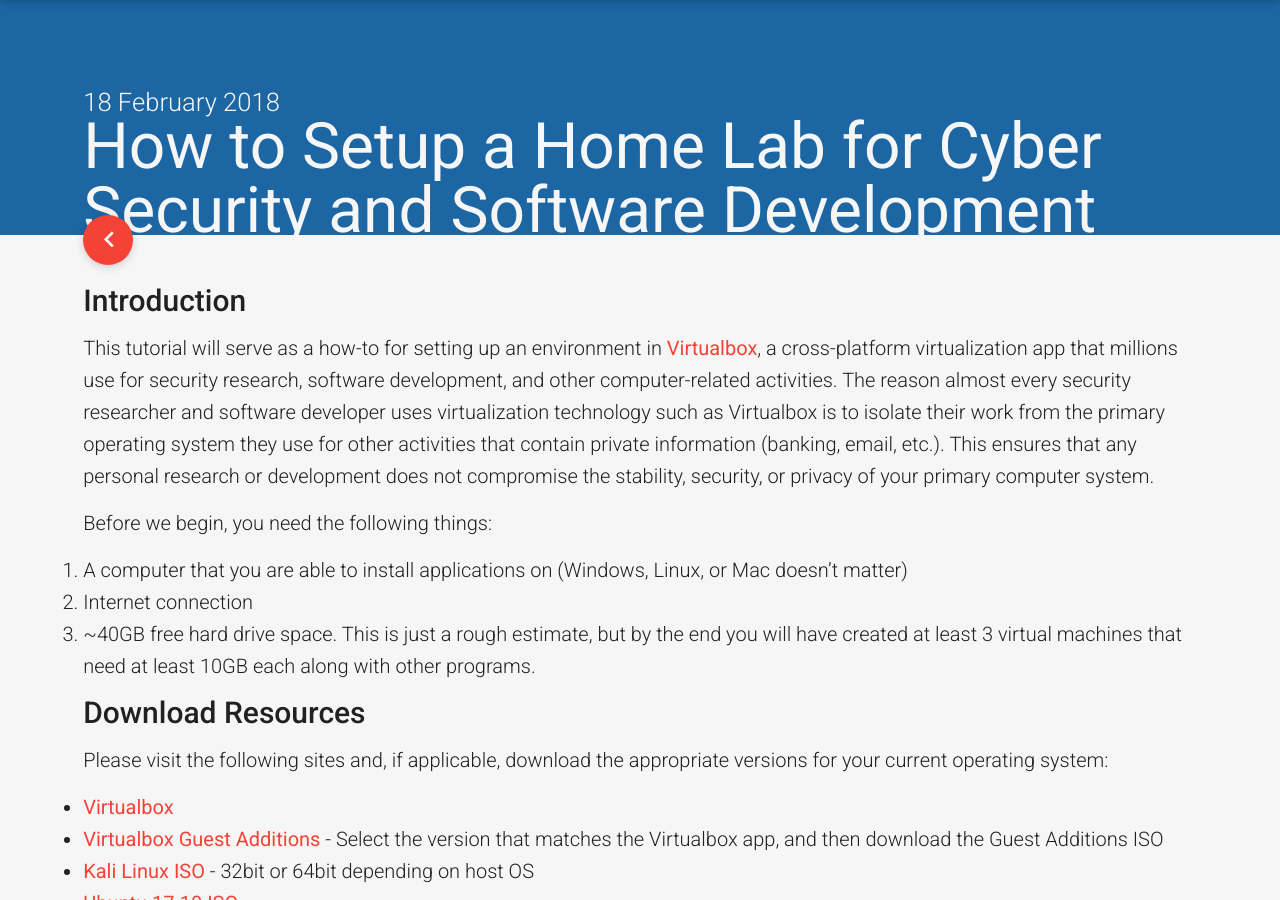
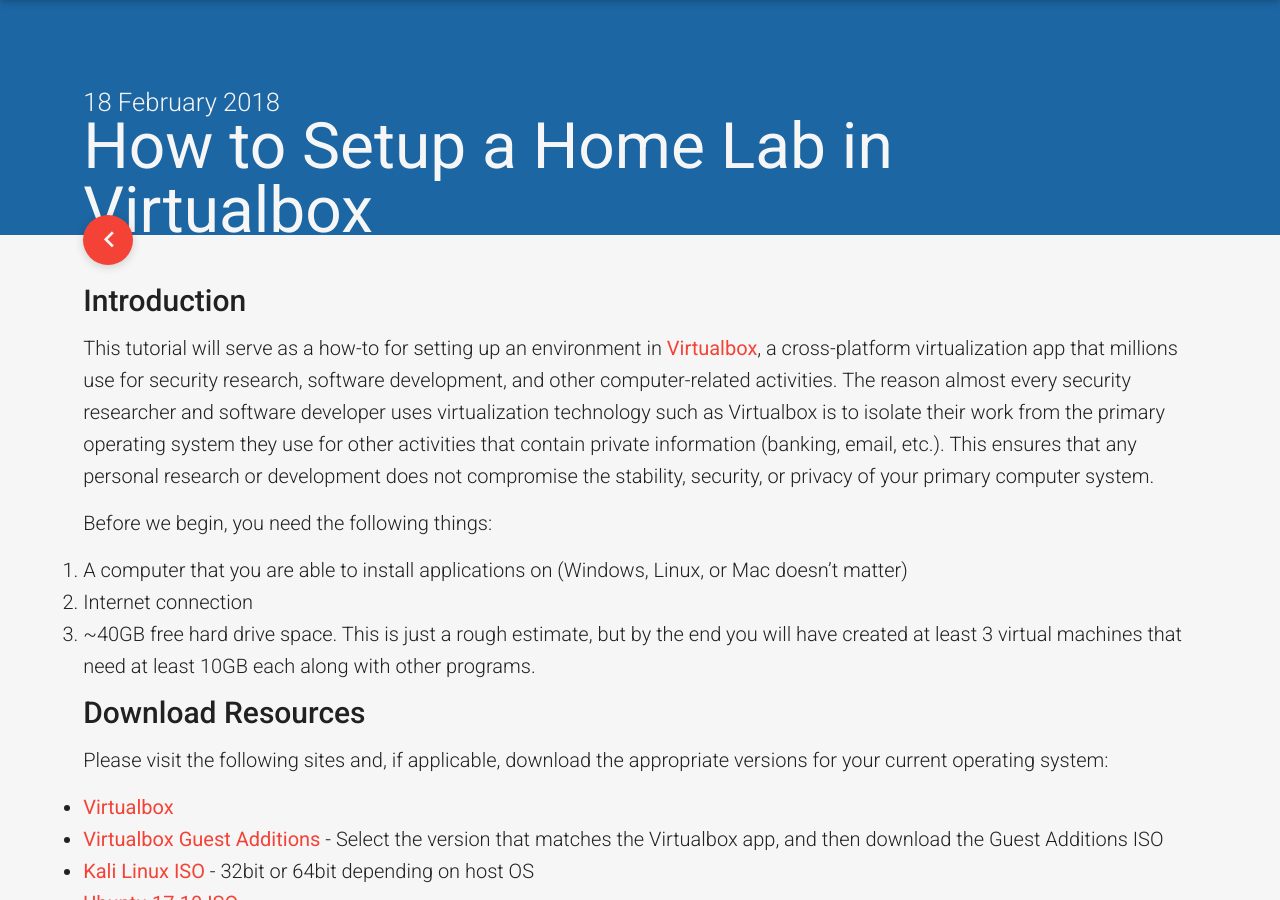
Before and after one commit to spitfire55/spitfire55.github.io, a Jekyll site: the page built from _posts/2018-02-18-How-to-Setup-a-Home-Lab-in-Virtualbox.md, in a window 1280 px wide and 900 px high. Built offline with Jekyll 4.4.1, drawn with Linux system fonts in a browser that asks for light colours; nearby versions of some CDN libraries.

Commit message:
Update 2018-02-18-How-to-Setup-a-Home-Lab-in-Virtualbox.md

```diff
--- a/_posts/2018-02-18-How-to-Setup-a-Home-Lab-in-Virtualbox.md
+++ b/_posts/2018-02-18-How-to-Setup-a-Home-Lab-in-Virtualbox.md
@@ -1,7 +1,7 @@
 ---
 layout: post
-title: "How to Setup a Home Lab for Cyber Security and Software Development Projects in Virtualbox"
-description: Learn how to use Virtualbox to create your own hacking or development environment without affecting your primary OS
+title: "How to Setup a Home Lab in Virtualbox"
+description: Learn how to use Virtualbox to create your own cybersecurity or development environment without affecting your primary OS
 ---
 
 ## Introduction
```
